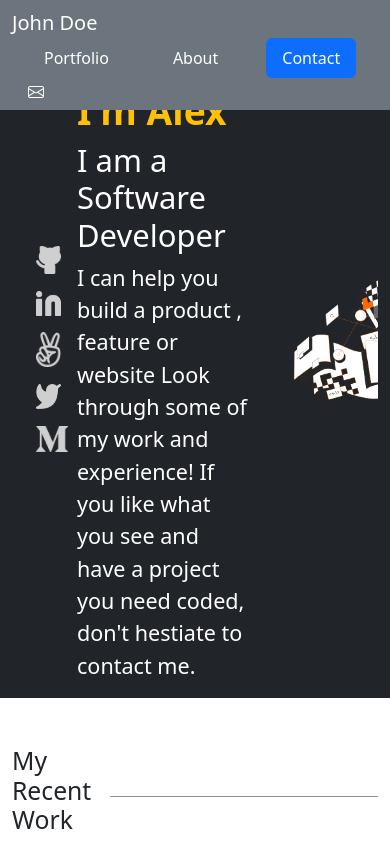
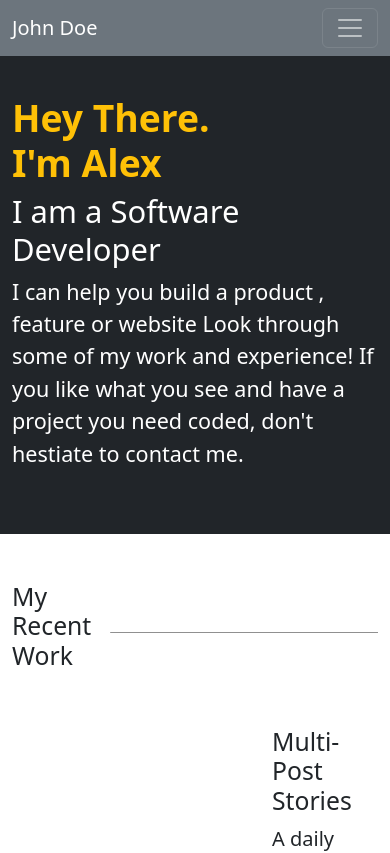
Before and after one commit to Alhajideen/Portfolio-with-bootstrap, a website: page index.html in a window 390 px wide. Shown: the top 853 px of the page. Drawn offline with nearby package versions, Linux system fonts and the light colour scheme.

Commit message:
add breakpoint for hero section

```diff
--- a/index.html
+++ b/index.html
@@ -14,17 +14,35 @@
   </head>
   <body>
     <nav
-      class="navbar navbar-dark text-white bg-secondary fixed-top"
+      class="navbar navbar-dark text-white bg-secondary fixed-top navbar-expand-md"
       id="navbar"
     >
       <div class="container-lg">
         <div class="nav-logo align-center">
           <a class="navbar-brand" href="#">John Doe </a>
         </div>
+        <button
+          class="navbar-toggler"
+          type="button"
+          data-bs-toggle="collapse"
+          data-bs-target="#navbarSupportedContent"
+          aria-controls="navbarSupportedContent"
+          aria-expanded="false"
+          aria-label="Toggle navigation"
+        >
+          <span class="navbar-toggler-icon"></span>
+        </button>
+        <div
+          class="collapse navbar-collapse justify-content-end"
+          id="navbarSupportedContent"
+        >
           <div class="nav-links align-center">
-          <ul class="d-flex align-center nav nav-pills ">
+            <ul class="d-flex align-center nav nav-pills">
               <li class="nav-item list-group-item mx-3 d-flex text-white">
-              <a class="nav-link text-white" aria-current="page" href="#portfolio"
+                <a
+                  class="nav-link text-white"
+                  aria-current="page"
+                  href="#portfolio"
                   >Portfolio</a
                 >
               </li>
@@ -40,7 +58,7 @@
                   width="16"
                   height="16"
                   fill="currentColor"
-                class="bi bi-envelope"
+                  class="bi bi-envelope mt-2"
                   viewBox="0 0 16 16"
                 >
                   <path
@@ -49,6 +67,7 @@
                 </svg>
               </li>
             </ul>
+          </div>
         </div>
       </div>
     </nav>
@@ -62,7 +81,7 @@
       <section class="hero" id="portfolio">
         <div class="container-fluid bg-dark">
           <div class="row align-items-center">
-            <div class="col-2">
+            <div class="col-md-2 d-none d-md-block">
               <div class="d-flex flex-column ps-3">
                 <a class="m-2" href="#"
                   ><img src="./img/github.png" alt="Github icon" width="25" />
@@ -89,7 +108,7 @@
                 </a>
               </div>
             </div>
-            <div class="col-6">
+            <div class="col-md-6 col-12  py-5 mt-5">
               <h1 class="text-warning display-3 fw-bold">
                 Hey There.<br />I'm Alex
               </h1>
@@ -100,7 +119,7 @@
                 have a project you need coded, don't hestiate to contact me.
               </p>
             </div>
-            <div class="col-4">
+            <div class="col-md-4 d-none d-md-block">
               <img
                 class="img-fluid"
                 src="./img/Illustration-header.png"
```
Lines whose indentation alone changed are shown as unchanged.
